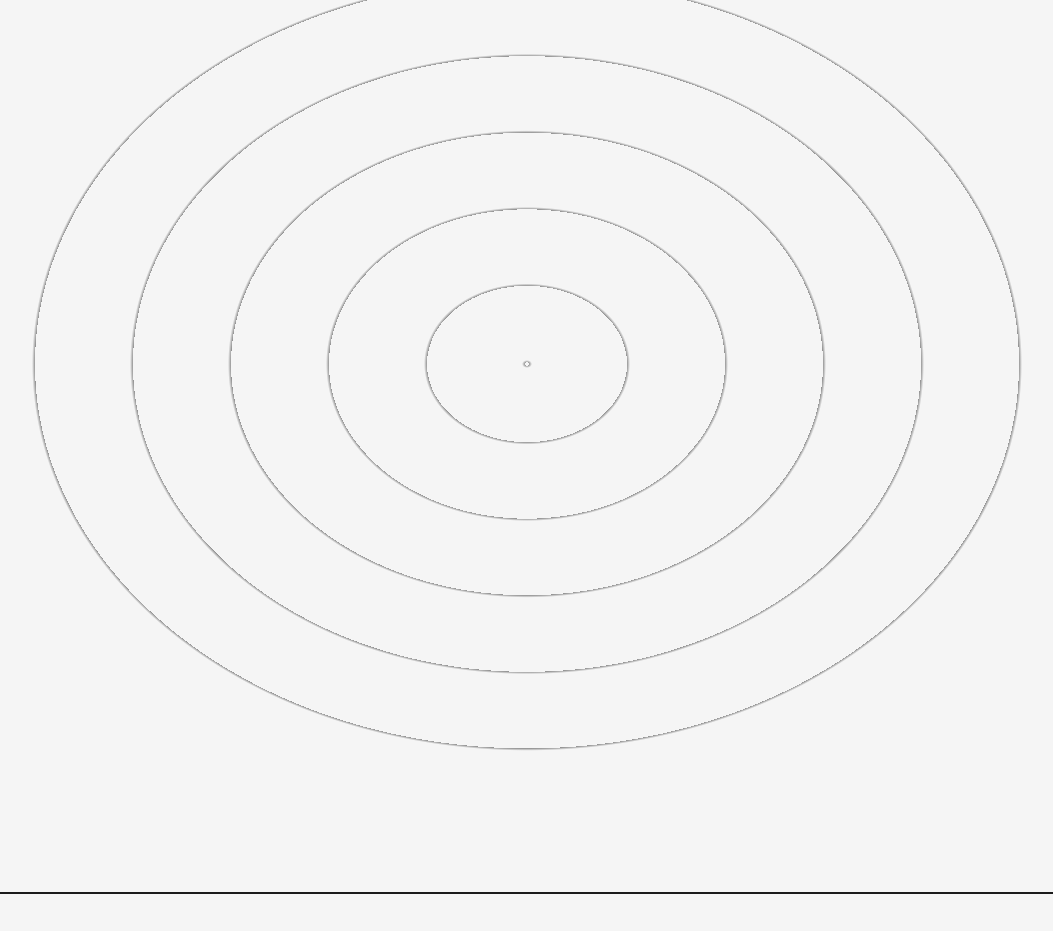
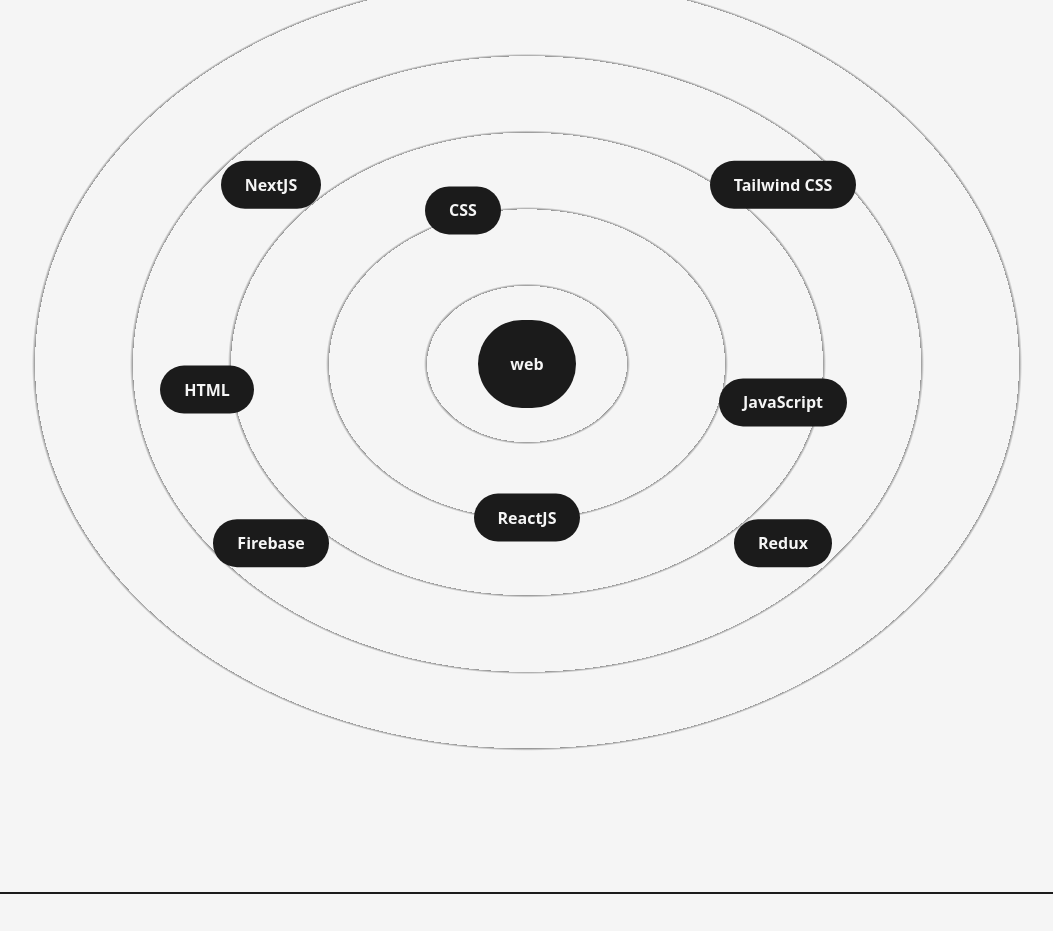
Before and after one commit to nuwandm/my-portfolio, a Next.js app: page /about in a window 1280 px wide. Shown: the part 1504-2435 px from the top of the page, without its empty margins (113-1166 px from the left). Built offline with nearby package versions, Linux system fonts and the light colour scheme.

Commit message:
Created Skill component

```diff
--- a/src/components/Skills.js
+++ b/src/components/Skills.js
@@ -1,11 +1,40 @@
 import React from "react";
+import { motion } from "framer-motion";
+
+const Skill = ({ name, x, y }) => {
+  return (
+    <motion.div
+      className="flex items-center justify-center rounded-full font-semibold bg-dark text-light shadow-dark py-3 px-6 cursor-pointer absolute "
+      whileHover={{ scale: 1.05 }}
+      initial={{ x: 0, y: 0 }}
+      whileInView={{ x: x, y: y }}
+      transition={{ duration: 1.5 }}
+      viewport={{once:true}}
+    >
+      {name}
+    </motion.div>
+  );
+};
 
 const Skills = () => {
   return (
     <>
       <h2 className=" font-bold text-8xl mt-64 w-full text-center">Skills</h2>
       <div className="w-full h-screen realative flex items-center justify-center rounded-full bg-circularLight">
-        <div className="flex items-center justify-center rounded-full font-semibold"></div>
+        <motion.div
+          className="flex items-center justify-center rounded-full font-semibold bg-dark text-light shadow-dark p-8 cursor-pointer "
+          whileHover={{ scale: 1.05 }}
+        >
+          web
+        </motion.div>
+        <Skill name="HTML" x="-25vw" y="2vw" />
+        <Skill name="CSS" x="-5vw" y="-12vw" />
+        <Skill name="JavaScript" x="20vw" y="3vw" />
+        <Skill name="ReactJS" x="0" y="12vw" />
+        <Skill name="NextJS" x="-20vw" y="-14vw" />
+        <Skill name="Tailwind CSS" x="20vw" y="-14vw" />
+        <Skill name="Redux" x="20vw" y="14vw" />
+        <Skill name="Firebase" x="-20vw" y="14vw" />
       </div>
     </>
   );
```
